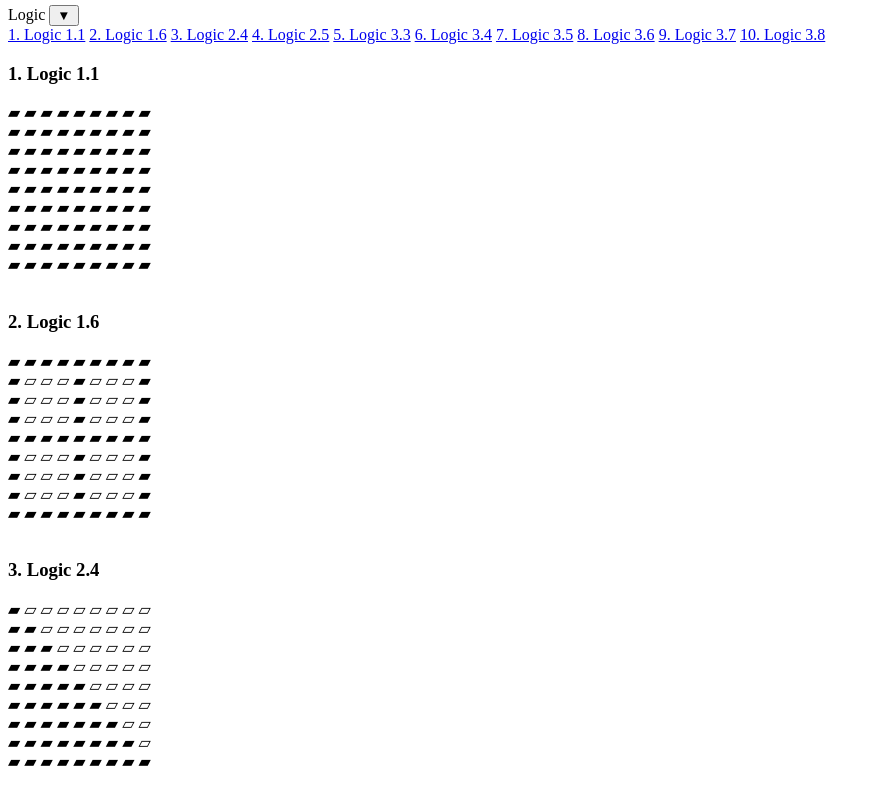
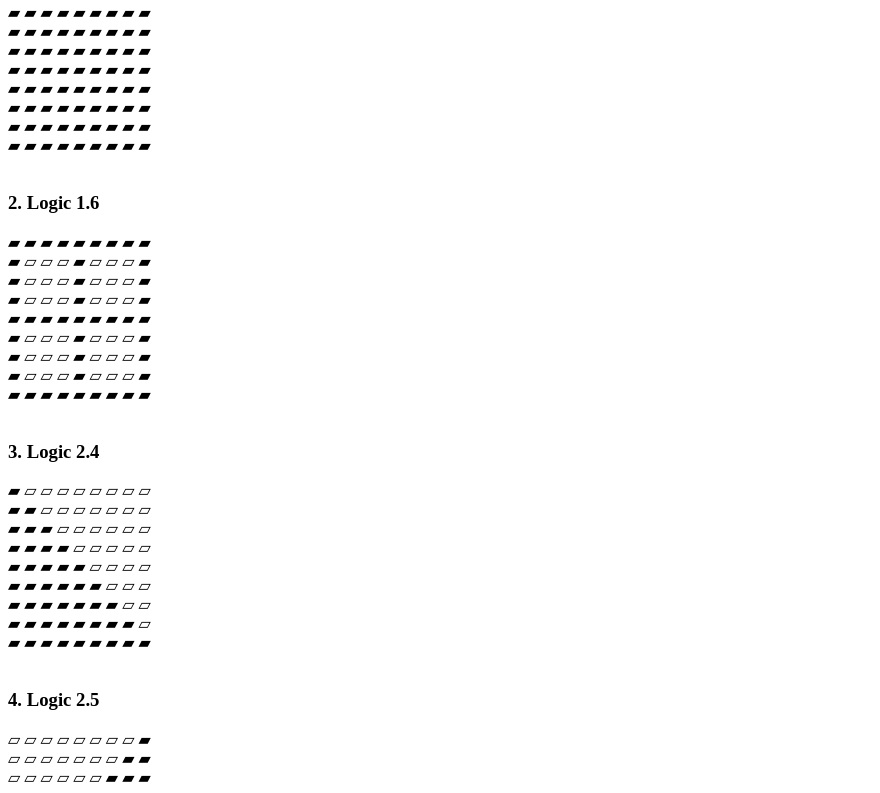
Before and after one commit to mujahidinnn/logic-pattern3, a plain HTML site: page index.html in a window 1280 px wide. Shown: the part 75-868 px from the top of the page, without its empty margins (0-880 px from the left). Drawn offline with Linux system fonts and the light colour scheme.

Commit message:
delete dropdown & styling

```diff
--- a/index.html
+++ b/index.html
@@ -4,63 +4,41 @@
     <meta charset="UTF-8" />
     <meta http-equiv="X-UA-Compatible" content="IE=edge" />
     <meta name="viewport" content="width=device-width, initial-scale=1.0" />
-    <link rel="stylesheet" href="style.css" />
-    <title>Ujian Logic</title>
+    <title>Logic pattern</title>
   </head>
   <body>
-    <div class="nav">
-      <div class="header">
-        <h1>Ujian Logic</h1>
-        <div class="dropdown">
-          <label for="label">Logic </label>
-          <button onclick="myFunction()" class="dropbtn">▼</button>
-          <div id="myDropdown" class="dropdown-content">
-            <a href="#l1">1. Logic 1.1</a>
-            <a href="#l2">2. Logic 1.6</a>
-            <a href="#l3">3. Logic 2.4</a>
-            <a href="#l4">4. Logic 2.5</a>
-            <a href="#l5">5. Logic 3.3</a>
-            <a href="#l6">6. Logic 3.4</a>
-            <a href="#l7">7. Logic 3.5</a>
-            <a href="#l8">8. Logic 3.6</a>
-            <a href="#l9">9. Logic 3.7</a>
-            <a href="#l10">10. Logic 3.8</a>
-          </div>
-        </div>
-      </div>
-    </div>
+
     <div class="logic">
-      <h3 id="l1">1. Logic 1.1</h3>
+      <h3>1. Logic 1.1</h3>
       <script src="logic1.1.js"></script>
       <br />
-      <h3 id="l2">2. Logic 1.6</h3>
+      <h3>2. Logic 1.6</h3>
       <script src="logic1.6.js"></script>
       <br />
-      <h3 id="l3">3. Logic 2.4</h3>
+      <h3>3. Logic 2.4</h3>
       <script src="logic2.4.js"></script>
       <br />
-      <h3 id="l4">4. Logic 2.5</h3>
+      <h3>4. Logic 2.5</h3>
       <script src="logic2.5.js"></script>
       <br />
-      <h3 id="l5">5. Logic 3.3</h3>
+      <h3>5. Logic 3.3</h3>
       <script src="logic3.3.js"></script>
       <br />
-      <h3 id="l6">6. Logic 3.4</h3>
+      <h3>6. Logic 3.4</h3>
       <script src="logic3.4.js"></script>
       <br />
-      <h3 id="l7">7. Logic 3.5</h3>
+      <h3>7. Logic 3.5</h3>
       <script src="logic3.5.js"></script>
       <br />
-      <h3 id="l8">8. Logic 3.6</h3>
+      <h3>8. Logic 3.6</h3>
       <script src="logic3.6.js"></script>
       <br />
-      <h3 id="l9">9. Logic 3.7</h3>
+      <h3>9. Logic 3.7</h3>
       <script src="logic3.7.js"></script>
       <br />
-      <h3 id="l10">10. Logic 3.8</h3>
+      <h3>10. Logic 3.8</h3>
       <script src="logic3.8.js"></script>
       <br />
     </div>
-    <script src="script.js"></script>
   </body>
 </html>
```
